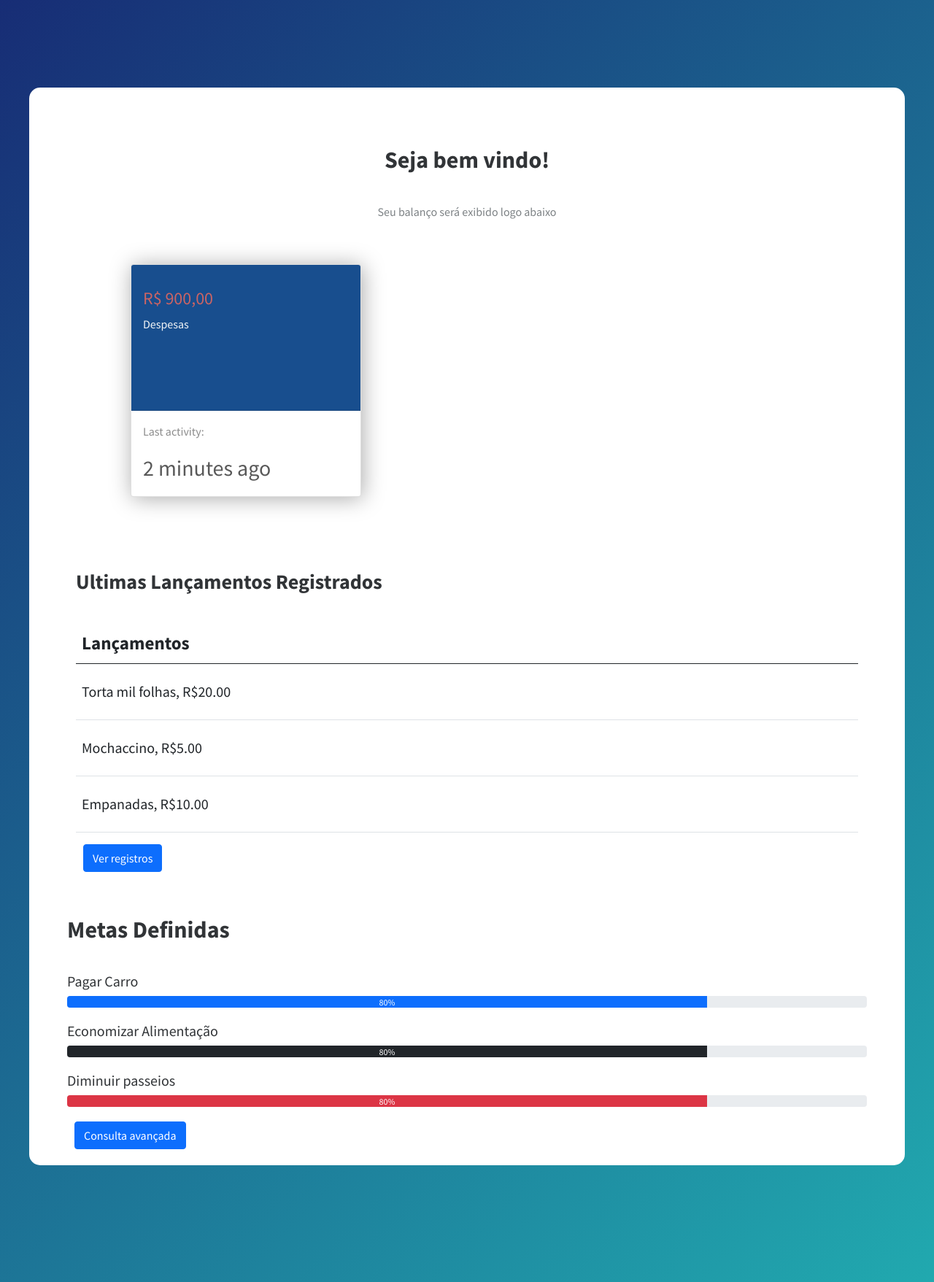
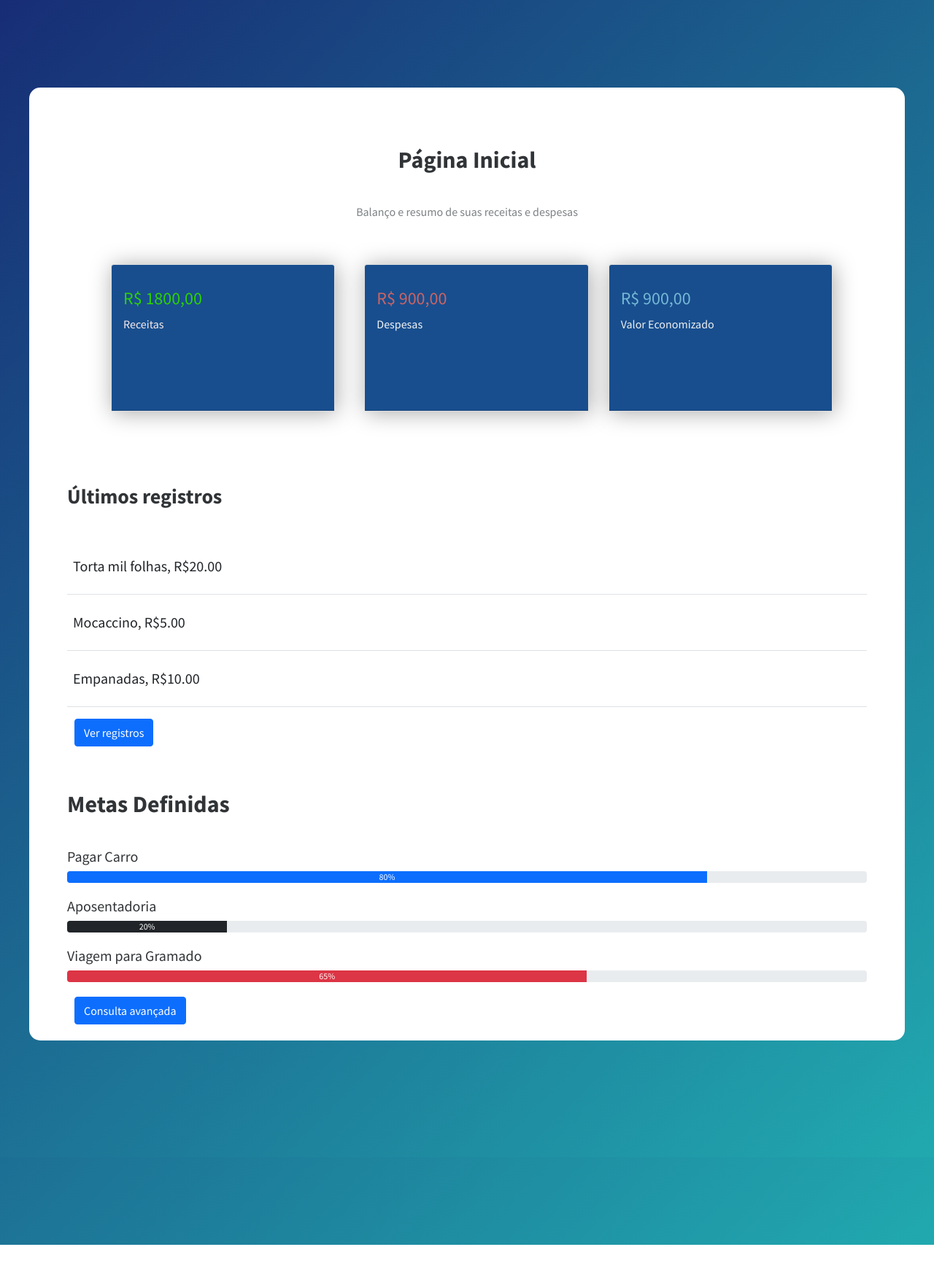
Before and after one commit to cgsrjunior/WebInvest---IHC, a Django app: page /webinvest/goals/ in a window 1280 px wide. Shown: the part 73-1830 px from the top of the page at 73% size. After the commit the page ends 1779 px from the top, so only its background shows below. Run offline with Django 3.2, Linux system fonts and the light colour scheme; some libraries are stand-ins or nearby versions.

Commit message:
Fix initial page and add titles and subtitles

```diff
--- a/IHCAPP/webinvest/templates/webinvest/goals.html
+++ b/IHCAPP/webinvest/templates/webinvest/goals.html
@@ -5,12 +5,12 @@
 <section class="article-list" style="margin: 40px;padding: 40px;border-radius: 15px;">
     <div class="container">
         <div class="intro">
-            <h2 class="text-center">Seja bem vindo!</h2>
-            <p class="text-center">Seu balanço será exibido logo abaixo</p>
+            <h2 class="text-center">Página Inicial</h2>
+            <p class="text-center">Balanço e resumo de suas receitas e despesas</p>
         </div>
         <div class="row space-rows">
             <div class="col justify-content-end" id="account-values">
-                <div class="card cards-shadown cards-hover" data-aos="flip-left" data-aos-duration="950">
+                <div class="card cards-shadown cards-hover" >
                     <div class="card-header" style="background: rgb(24,78,142);"><span class="space"><a href="#"><i
                                     class="fa fa-cloud-download" id="download-icon-1"></i></a></span>
                         <div class="cardheader-text">
@@ -19,14 +19,10 @@
                                 style="border-color: rgb(237,241,244);color: rgb(247,235,235);">Receitas</p>
                         </div>
                     </div>
-                    <div class="card-body">
-                        <p class="card-text sub-text-color">Last activity:</p>
-                        <p class="card-text cardbody-sub-text">2 minutes ago</p>
-                    </div>
                 </div>
             </div>
-            <div class="col">
-                <div class="card cards-shadown cards-hover" data-aos="slide-right" data-aos-duration="950">
+            <div class="col justify-content-xl-center"  id="account-values">
+                <div class="card cards-shadown cards-hover">
                     <div class="card-header" style="background: rgb(24,78,142);"><span class="space"><a href="#"><i
                                     class="fa fa-cloud-download" id="download-icon-2"></i></a></span>
                         <div class="cardheader-text">
@@ -34,14 +30,10 @@
                             <p id="cardheader-subtext-2" style="color: rgb(242,245,247);">Despesas</p>
                         </div>
                     </div>
-                    <div class="card-body">
-                        <p class="card-text sub-text-color">Last activity:</p>
-                        <p class="card-text cardbody-sub-text">2 minutes ago</p>
-                    </div>
                 </div>
             </div>
-            <div class="col">
-                <div class="card cards-shadown cards-hover" data-aos="flip-up" data-aos-duration="950">
+            <div class="col justify-content-end">
+                <div class="card cards-shadown cards-hover" >
                     <div class="card-header cards-header-hover" style="background: rgb(24,78,142);"><span
                             class="space"><a href="#"><i class="fa fa-cloud-download"
                                     id="download-icon-3"></i></a></span>
@@ -50,29 +42,21 @@
                             <p id="cardheader-subtext-3" style="color: rgb(237,240,242);">Valor Economizado</p>
                         </div>
                     </div>
-                    <div class="card-body">
-                        <p class="card-text sub-text-color">Last activity:</p>
-                        <p class="card-text cardbody-sub-text">2 minutes ago</p>
-                    </div>
+                </div>
                 </div>
             </div>
         </div>
         <div>
             <div class="container">
-                <h2 class="display-4" style="font-size: 28.112px;">Ultimas Lançamentos Registrados</h2>
+                <h2 class="display-4" style="font-size: 28.112px;">Últimos registros</h2>
                 <div class="table-responsive">
                     <table class="table">
-                        <thead>
-                            <tr>
-                                <th style="font-size: 25px;">Lançamentos</th>
-                            </tr>
-                        </thead>
                         <tbody>
                             <tr>
                                 <td style="line-height: 60px;font-size: 20px;">Torta mil folhas, R$20.00</td>
                             </tr>
                             <tr>
-                                <td style="font-size: 20px;line-height: 60px;">Mochaccino, R$5.00</td>
+                                <td style="font-size: 20px;line-height: 60px;">Mocaccino, R$5.00</td>
                             </tr>
                             <tr>
                                 <td style="font-size: 20px;line-height: 60px;">Empanadas, R$10.00</td>
@@ -95,18 +79,18 @@
             <div class="Push-20"></div><small class="form-text"></small><small class="form-text"></small>
         </div>
         <div class="col-md-4" id="progressbar" style="width: 100%;">
-            <h5 style="height: 30;">Economizar Alimentação</h5>
+            <h5 style="height: 30;">Aposentadoria</h5>
             <div class="progress beautiful progress-lg" style="width: 100%;">
-                <div class="progress-bar bg-dark" aria-valuenow="80" aria-valuemin="0" aria-valuemax="100"
-                    style="width: 80%;">80%</div>
+                <div class="progress-bar bg-dark" aria-valuenow="20" aria-valuemin="0" aria-valuemax="100"
+                    style="width: 20%;">20%</div>
             </div>
         </div>
         <div class="col-md-4" id="progressbar" style="width: 100%;">
             <div class="Push-20"></div>
-            <h5 style="height: 30;">Diminuir passeios</h5>
+            <h5 style="height: 30;">Viagem para Gramado</h5>
             <div class="progress beautiful progress-lg" style="width: 100%;">
-                <div class="progress-bar bg-danger" aria-valuenow="80" aria-valuemin="0" aria-valuemax="100"
-                    style="width: 80%;">80%</div>
+                <div class="progress-bar bg-danger" aria-valuenow="65" aria-valuemin="0" aria-valuemax="100"
+                    style="width: 65%;">65%</div>
             </div>
             <div class="Push-20"></div>
 
--- a/IHCAPP/webinvest/templates/webinvest/record.html
+++ b/IHCAPP/webinvest/templates/webinvest/record.html
@@ -17,7 +17,7 @@
                     <div class="float-start float-md-end mt-5 mt-md-0 search-area"><i
                             class="fas fa-search float-start search-icon"></i><input
                             class="float-start float-sm-end custom-search-input" type="search"
-                            placeholder="Type to filter by address"></div>
+                            placeholder="Procurar por título"></div>
                 </div>
             </div>
             <div class="container">
```
Also changed, not shown: IHCAPP/webinvest/templates/webinvest/estatisticas/index.html (+5 -2 lines), IHCAPP/webinvest/templates/webinvest/statistics.html (+5 -2 lines).
